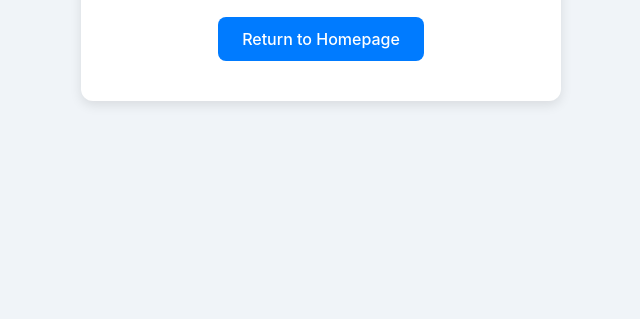
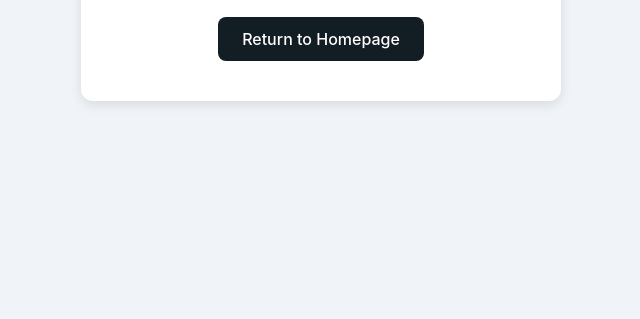
Before and after one commit to hammadkhandev/payment-success-page, a plain HTML site: page index.html in a window 1280 px wide. Shown: the part 481-800 px from the top of the page, without its empty margins (319-959 px from the left). Drawn offline with Linux system fonts and the light colour scheme.

Commit message:
Update index.html

```diff
--- a/index.html
+++ b/index.html
@@ -43,7 +43,7 @@
         .button {
             display: inline-block;
             padding: 12px 24px;
-            background-color: #007bff;
+            background-color: #121D24;
             color: #ffffff;
             text-decoration: none;
             border-radius: 8px;
```
